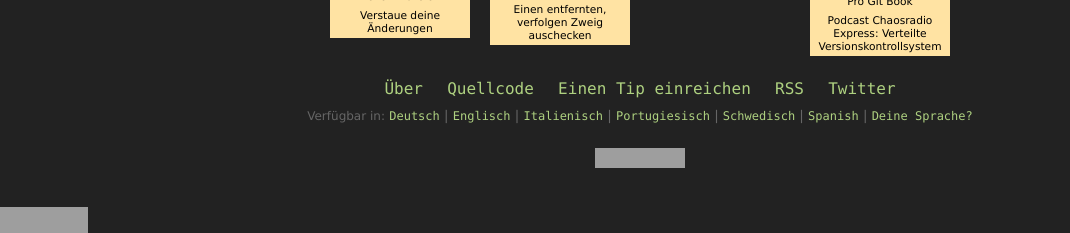
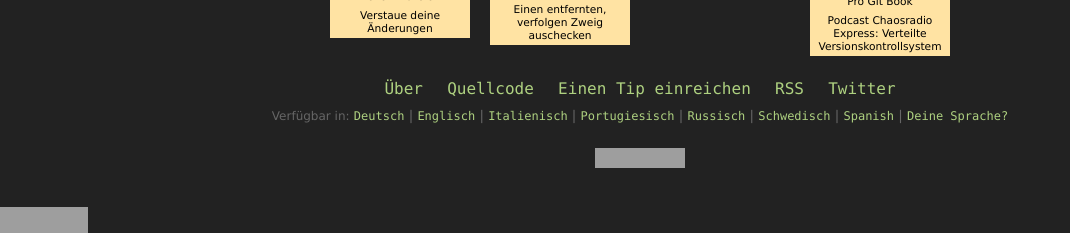
Before and after one commit to qrush/gitready, a Jekyll site: the page built from index.html, in a window 1280 px wide. Shown: the part 664-897 px from the top of the page, without its empty margins (0-1070 px from the left). Built offline with Jekyll 4.4.1, drawn with Linux system fonts in a browser that asks for light colours; grey boxes are pictures that could not be loaded.

Commit message:
[de] Adding link to russian site

```diff
--- a/_layouts/default.html
+++ b/_layouts/default.html
@@ -72,6 +72,7 @@
 				<a href="http://gitready.com">Englisch</a> |
                 <a href="http://it.gitready.com">Italienisch</a> |
                 <a href="http://pt-br.gitready.com">Portugiesisch</a> |
+                <a href="http://ru.gitready.com">Russisch</a> |
                 <a href="http://sv.gitready.com">Schwedisch</a> |
                 <a href="http://es.gitready.com">Spanish</a> |
 				<a href="http://github.com/qrush/gitready/blob/de/README.md">Deine Sprache?</a>
```
